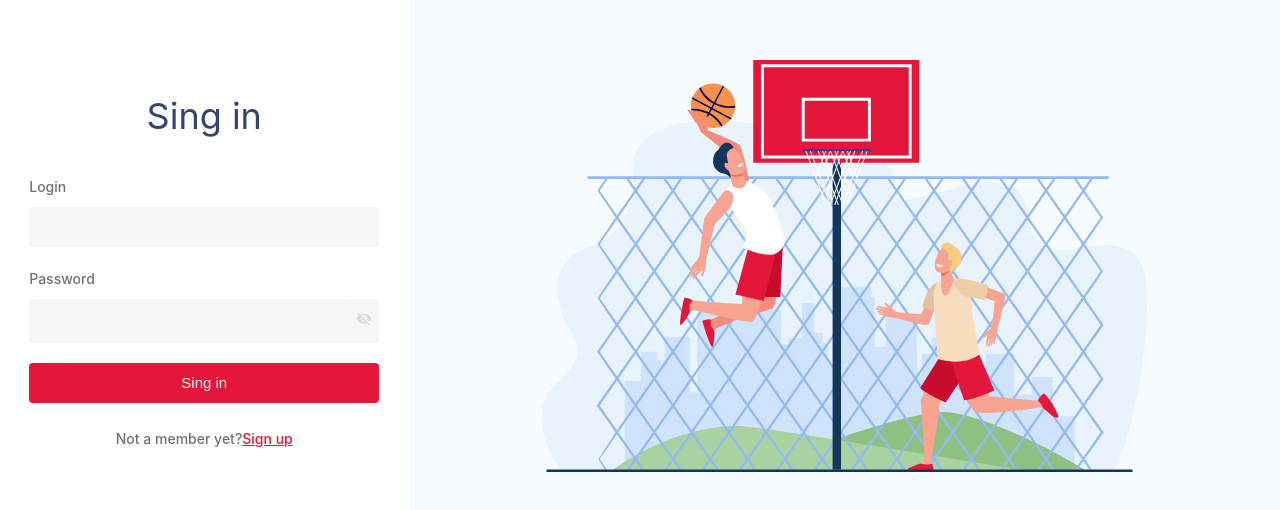
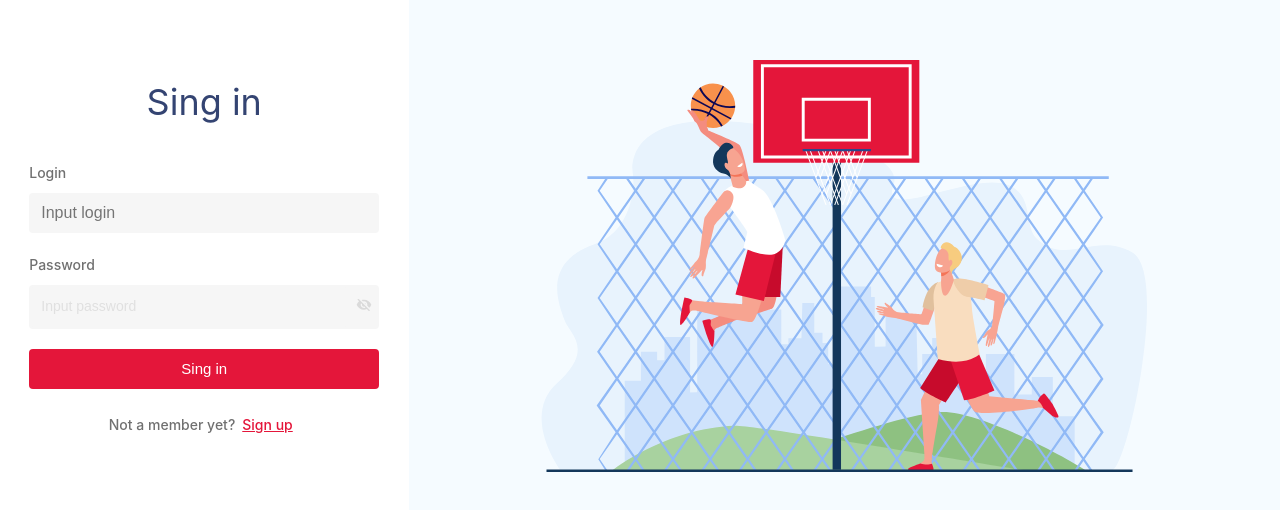
Before and after one commit to sgu6ena/nba, a React (Create React App) app: page /login in a window 1280 px wide. Shown: the part 134-644 px from the top of the page. Built offline with nearby package versions, Linux system fonts and the light colour scheme.

Commit message:
react hook form init

```diff
--- a/package.json
+++ b/package.json
@@ -12,6 +12,7 @@
     "@types/react-dom": "^17.0.11",
     "react": "^17.0.2",
     "react-dom": "^17.0.2",
+    "react-hook-form": "^7.25.0",
     "react-router-dom": "^6.2.1",
     "react-scripts": "^5.0.0",
     "styled-components": "^5.3.3",
--- a/src/components/card/Card.tsx
+++ b/src/components/card/Card.tsx
@@ -20,7 +20,7 @@ const StyledCard = styled.div`
   display: flex;
   flex-direction: column;
    flex-grow: 1;
-  flex-shrink: 8;
+  flex-shrink: 2;
 
   img {
     padding-top: 10px;
--- a/src/components/sidebar/Sidebar.tsx
+++ b/src/components/sidebar/Sidebar.tsx
@@ -41,7 +41,7 @@ const Sidebar: React.FunctionComponent<ISidebarProps> = () => (
       <MenuItem to="/login" title="Login test">
         <GroupPerson />
       </MenuItem>
-      <MenuItem to="/registration" title="Registration test">
+      <MenuItem to="/registration" title="Registr test">
         <Person />
       </MenuItem>
     </div>
--- a/src/pages/Login.tsx
+++ b/src/pages/Login.tsx
@@ -6,6 +6,8 @@ import Button from "../ui/button/Button";
 import Input from "../ui/input/Input";
 import Password from "../ui/Password";
 import * as vars from "../assets/variables/variables";
+
+import {useForm, Controller} from "react-hook-form";
 
 interface ILoginProps {}
 
@@ -16,7 +18,7 @@ const LoginBox = styled.div`
   width: 600px;
   border: 0px solid red;
   flex-direction: column;
-  .form {
+  form {
     padding: 10px;
     max-width: 370px;
     width: 100%;
@@ -41,6 +43,7 @@ const LoginBox = styled.div`
     align-items: center;
     color: ${vars.$grey};
     a {
+    padding:0 .5em;
       font-style: normal;
       font-weight: 500;
       font-size: 14px;
@@ -64,6 +67,13 @@ const ImageBox = styled.div`
 `;
 
 const Login: React.FC<ILoginProps> = (props) => {
+    const [result, setResult] = React.useState("");
+    const { handleSubmit, control, reset } = useForm({
+        defaultValues: {
+            login: "",
+            password:""
+        }
+    });
 
   return (
     <div
@@ -76,17 +86,30 @@ const Login: React.FC<ILoginProps> = (props) => {
     >
       <LoginBox>
         <h1>Sing in</h1>
-        <form  className="form">
-          <Input label="Login" id="login"/>
-          <Password label="Password" />
-          <Button>Sing in</Button>
+
+            <form onSubmit={handleSubmit((data) => setResult(JSON.stringify(data)))}>
+                <Controller
+                    name="login"
+                    control={control}
+                    rules={{ required: true }}
+                    render={({ field }) => <Input {...field} label='Login' placeholder='Input login'/>}
+                />
+                <Controller
+                    name="password"
+                    control={control}
+                    rules={{ required: true }}
+                    render={({ field }) => <Password {...field} label='Password' placeholder='Input password'/>}
+                />
+
+          <Button type="submit">Sing in</Button>
         </form>
+
         <p>
           Not a member yet? <Link to="/register"> Sign up</Link>
-        </p>
+        </p> <p>{result}</p>
       </LoginBox>
       <ImageBox>
-        <BasketIn width="80%" />
+        <BasketIn width="80%" type="submit"/>
       </ImageBox>
     </div>
   );
--- a/src/pages/Register.tsx
+++ b/src/pages/Register.tsx
@@ -1,13 +1,15 @@
 import * as React from "react";
-import { Link } from "react-router-dom";
+import {Link} from "react-router-dom";
 import Button from "../ui/button/Button";
 import Input from "../ui/input/Input";
 import Password from "../ui/Password";
-import { ReactComponent as BasketUp } from "../assets/images/Basket-up.svg";
+import {ReactComponent as BasketUp} from "../assets/images/Basket-up.svg";
 import styled from "styled-components";
 import * as vars from "../assets/variables/variables";
+import {Controller, useForm} from "react-hook-form";
 
-interface IRegisterProps {}
+interface IRegisterProps {
+}
 
 const Page = styled.div`
   display: flex;
@@ -70,24 +72,55 @@ const ImageBox = styled.div`
 `;
 
 const Register: React.FunctionComponent<IRegisterProps> = (props) => {
+    const [result, setResult] = React.useState("");
+    const {handleSubmit, control, reset} = useForm({
+        defaultValues: {
+            name: "",
+            login: "",
+            password: "",
+            confirmPassword: ""
+        }
+    });
 
     return (
         <Page>
             <RegisterBox>
                 <h1>Sing up</h1>
-        <form className="form" >
-          <Input label="Name" />
-          <Input label="Login" />
-          <Password label="Password" />
-          <Password label="Enter your password again" />
-          <Button>Sing up</Button>
+                <form className="form" onSubmit={handleSubmit((data) => setResult(JSON.stringify(data)))}>
+                    <Controller
+                        name="name"
+                        control={control}
+                        rules={{required: true}}
+
+                        render={({field}) => <Input {...field} label="Name"/>}
+                    /> <Controller
+                    name="login"
+                    control={control}
+                    rules={{required: true}}
+                    render={({field}) => <Input {...field} label='Login'/>}
+                />
+                    <Controller
+                        name="password"
+                        control={control}
+                        rules={{required: true}}
+                        render={({field}) => <Password {...field} label='Password'/>}
+                    />
+                    <Controller
+                        name="confirmPassword"
+                        control={control}
+                        rules={{required: true}}
+                        render={({field}) => <Password {...field} label='Enter your password again'/>}
+                    />
+
+                    <Button type='submit'>Sing up</Button>
                 </form>
+
                 <p>
                     Allready a member? <Link to="/login"> Sign in</Link>
                 </p>
             </RegisterBox>
             <ImageBox>
-        <BasketUp width="80%" />
+                <BasketUp width="80%"/>
             </ImageBox>
         </Page>
     );
--- a/src/ui/Password.tsx
+++ b/src/ui/Password.tsx
@@ -93,18 +93,20 @@ export interface IPasswordProps {
   disabled?: boolean;
 }
 
-const Password: React.FC<IPasswordProps> = ({ placeholder, label }) => {
+const Password: React.FC<IPasswordProps> = ({ placeholder, label,...props }) => {
   const [preview, setPreview] = useState(true);
   useEffect(() => {}, [preview]);
   return (
     <StyledLabel>
-      {" "}
+
       {label}
       <InputGroup>
         <input
           type={preview ? "password" : "text"}
           className={"password"}
           placeholder={placeholder}
+
+          {...props}
         />
         <button onClick={() => setPreview(!preview)}>
           {!preview ? (
--- a/src/ui/button/Button.tsx
+++ b/src/ui/button/Button.tsx
@@ -4,13 +4,15 @@ import "./button.scss";
 export interface IButtonProps {
   disabled?: boolean;
   secondary?: boolean;
+  type?: "button" | "submit" | "reset" ;
 }
 
-const Button: React.FC<IButtonProps> = ({ disabled, secondary, children }) => {
+const Button: React.FC<IButtonProps> = ({type, disabled, secondary, children }) => {
   return (
     <button
       disabled={disabled}
       className={secondary ? "secondary button" : "button"}
+      type={type}
     >
       {children}
     </button>
--- a/src/ui/input/Input.tsx
+++ b/src/ui/input/Input.tsx
@@ -1,6 +1,7 @@
 import * as React from "react";
 import styled from "styled-components";
 import * as vars from "../../assets/variables/variables"
+import {useRef} from "react";
 
 export interface IInputProps {
   type?: string;
@@ -10,7 +11,7 @@ export interface IInputProps {
   error?: string;
   disabled?: boolean;
   id?:string;
-
+  onChange?:any;
 }
 
 const StyledInput = styled.div`
@@ -71,13 +72,16 @@ const StyledInput = styled.div`
     }
   }
 `;
+
+
 const Input: React.FC<IInputProps> = ({
   label,
   type,
   value,
   placeholder,
-  error,disabled, id
+  error,disabled, id,onChange
 }) => {
+
   return (
     <StyledInput>
       <label>
@@ -89,7 +93,7 @@ const Input: React.FC<IInputProps> = ({
           className={error ? "error" : ""}
           disabled={disabled}
           id={id}
-
+          onChange={onChange}
         />
         <span>{error}</span>
       </label>
```
Also changed, not shown: 1 other file (tests, documents, lock files or other folders). Lines whose indentation alone changed are shown as unchanged.
